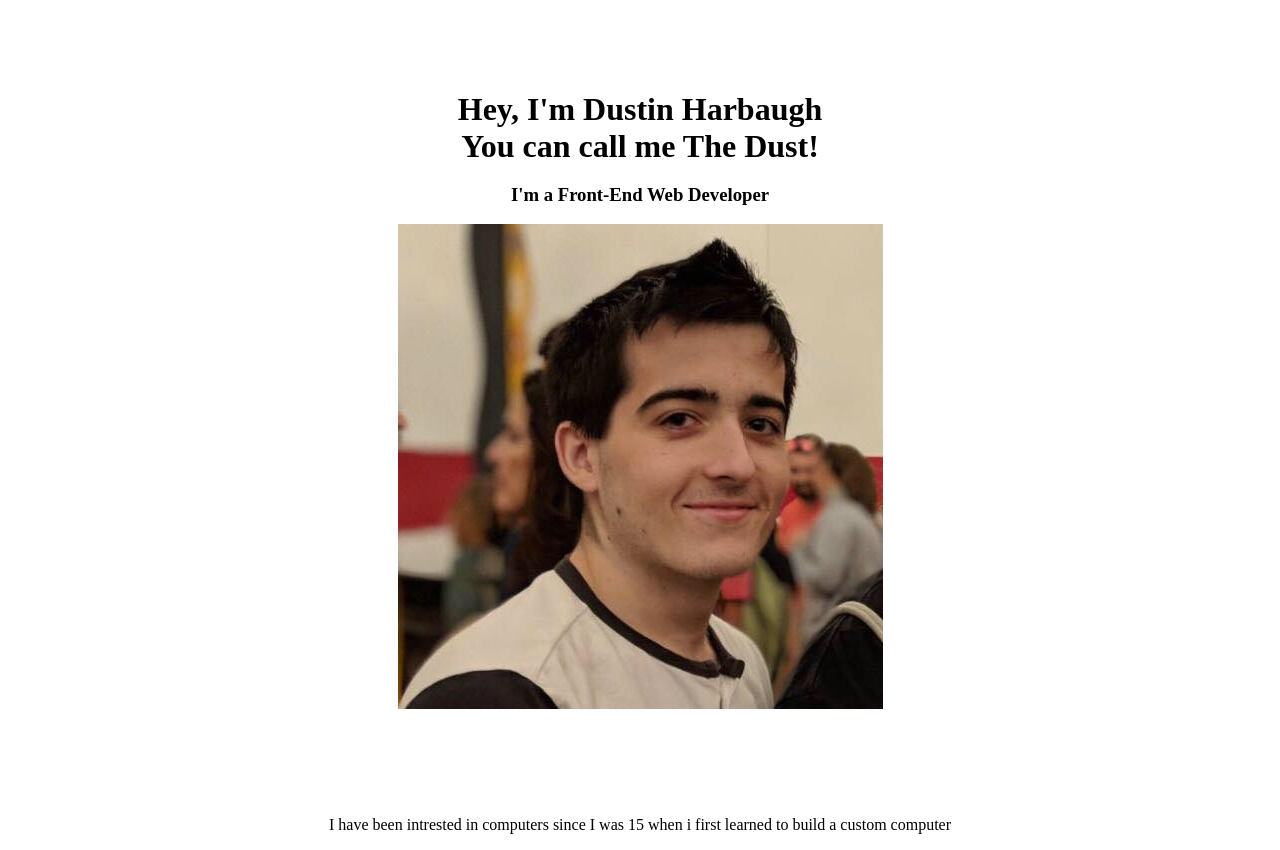
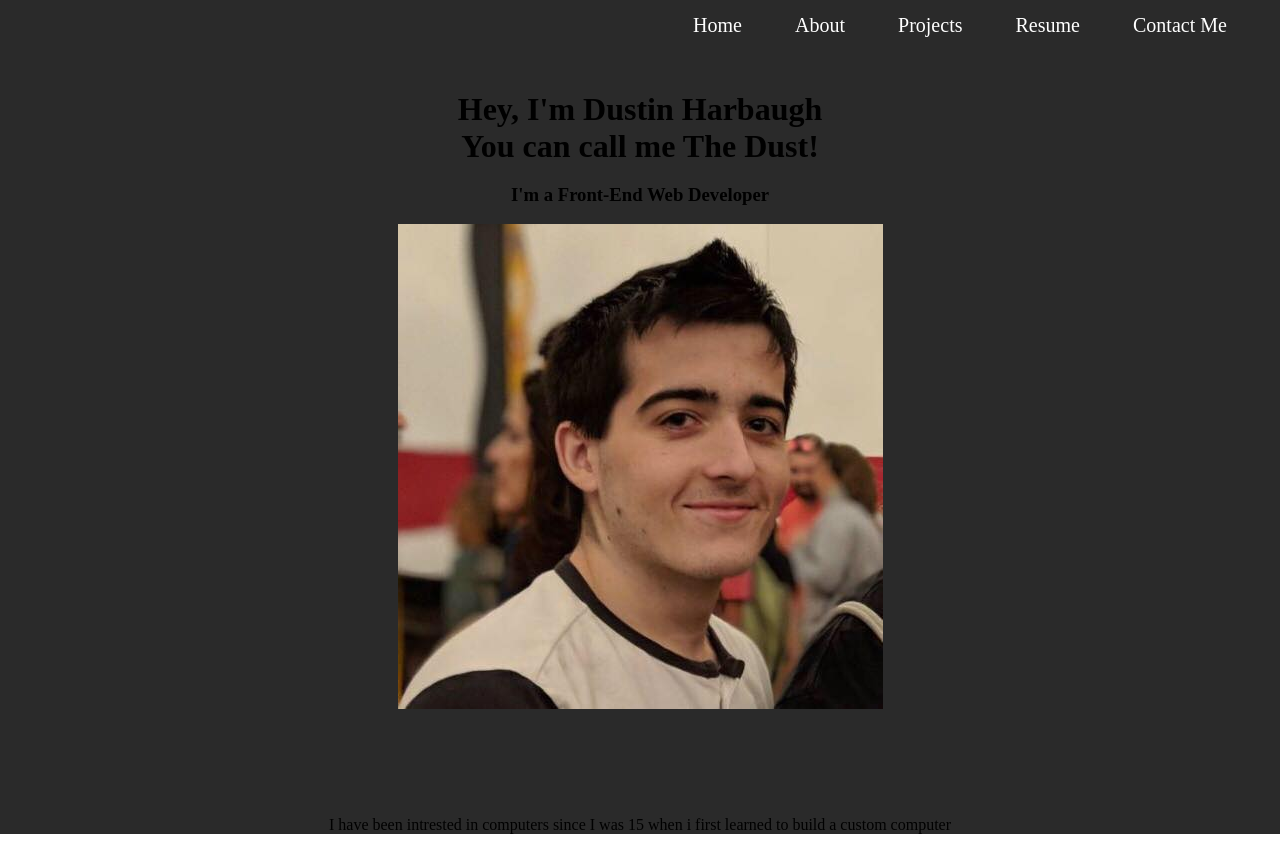
Before and after one commit to Thee-Dust/Portfolio, a React (Create React App) app: page / in a window 1280 px wide. Built offline with nearby package versions, Linux system fonts and the light colour scheme.

Commit message:
Change background color

```diff
--- a/src/App/App.css
+++ b/src/App/App.css
@@ -1,4 +1,4 @@
 div {
   text-align: center;
-  background: linear-gradient();
+  background: #2a2a2a;
 }
```
